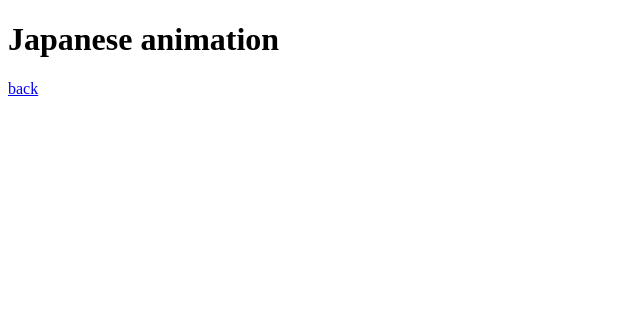
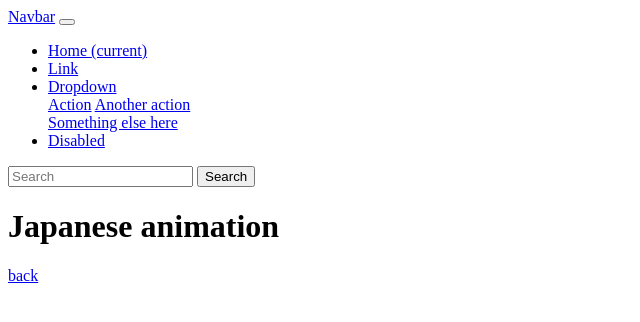
Before and after one commit to Potriashka/Nar_Wiki, a Flask app: page /anime in a window 1280 px wide. Shown: the top 322 px of the page, without its empty margins (0-640 px from the left). Run offline with Flask 2, Linux system fonts and the light colour scheme.

Commit message:
Update anime.html

```diff
--- a/templates/anime.html
+++ b/templates/anime.html
@@ -5,6 +5,41 @@
 	</head>
 
 	<body>
+		<nav class="navbar navbar-expand-lg navbar-light bg-light">
+		  <a class="navbar-brand" href="#">Navbar</a>
+		  <button class="navbar-toggler" type="button" data-toggle="collapse" data-target="#navbarSupportedContent" aria-controls="navbarSupportedContent" aria-expanded="false" aria-label="Toggle navigation">
+		    <span class="navbar-toggler-icon"></span>
+		  </button>
+
+		  <div class="collapse navbar-collapse" id="navbarSupportedContent">
+		    <ul class="navbar-nav mr-auto">
+		      <li class="nav-item active">
+			<a class="nav-link" href="petenarwiki.herokuapp.com">Home <span class="sr-only">(current)</span></a>
+		      </li>
+		      <li class="nav-item">
+			<a class="nav-link" href="petenarwiki.herokuapp.com/anime">Link</a>
+		      </li>
+		      <li class="nav-item dropdown">
+			<a class="nav-link dropdown-toggle" href="#" id="navbarDropdown" role="button" data-toggle="dropdown" aria-haspopup="true" aria-expanded="false">
+			  Dropdown
+			</a>
+			<div class="dropdown-menu" aria-labelledby="navbarDropdown">
+			  <a class="dropdown-item" href="#">Action</a>
+			  <a class="dropdown-item" href="#">Another action</a>
+			  <div class="dropdown-divider"></div>
+			  <a class="dropdown-item" href="#">Something else here</a>
+			</div>
+		      </li>
+		      <li class="nav-item">
+			<a class="nav-link disabled" href="#" tabindex="-1" aria-disabled="true">Disabled</a>
+		      </li>
+		    </ul>
+		    <form class="form-inline my-2 my-lg-0">
+		      <input class="form-control mr-sm-2" type="search" placeholder="Search" aria-label="Search">
+		      <button class="btn btn-outline-success my-2 my-sm-0" type="submit">Search</button>
+		    </form>
+		  </div>
+		</nav>
 		<h1>Japanese animation</h1>
 		<a href="http://petenarwiki.herokuapp.com/">back</a>
 	</body>
```
